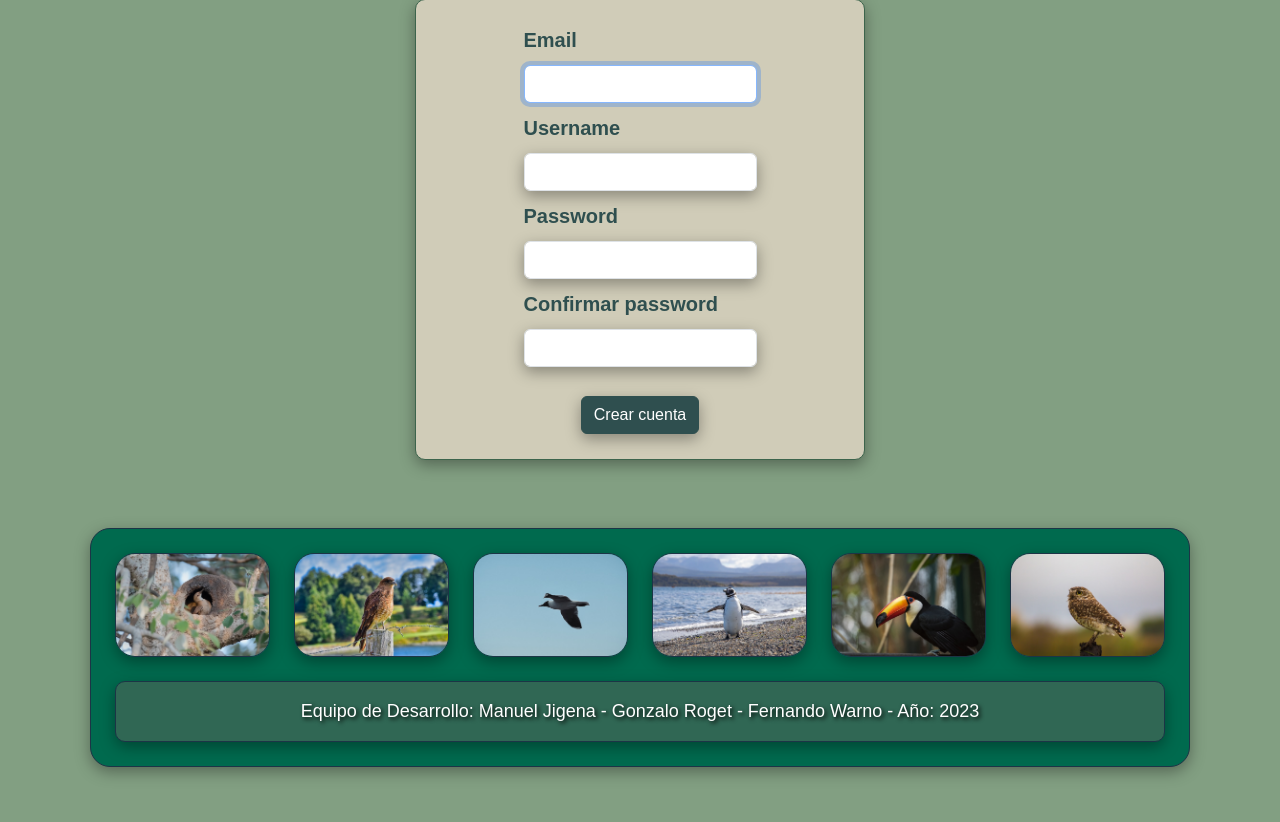
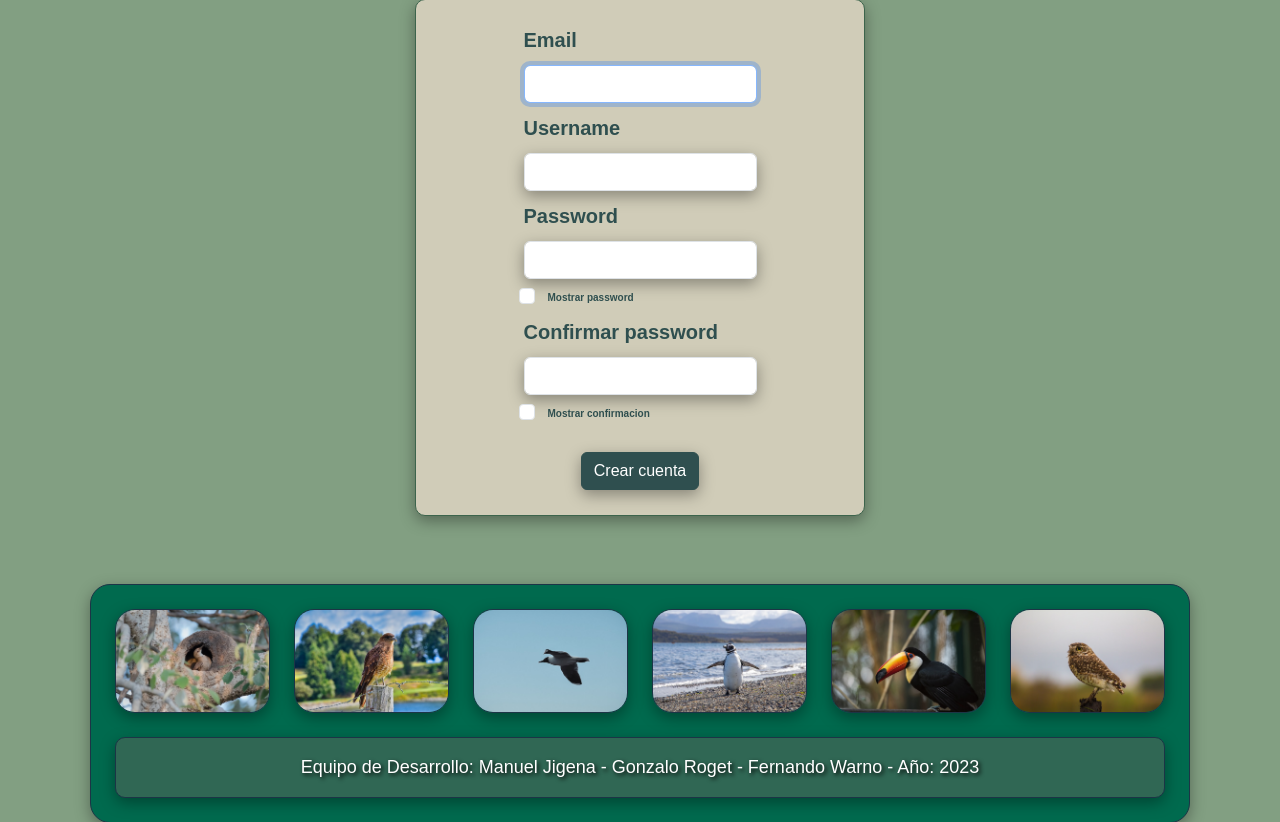
Before and after one commit to ferwargit/aves-app, a Django app: page /user/create_user/ in a window 1280 px wide. Shown: the part 176-998 px from the top of the page. Before the commit the page ends 954 px from the top, so only its background shows below. Run offline with Django 4.2, Linux system fonts and the light colour scheme; data comes from the database, SQL or seed files in the repository; parts of the project's set-up code (start-up, migrations or seed data) failed here and were passed over; some libraries are stand-ins or nearby versions.

Commit message:
add showpass

```diff
--- a/templates/user/create_user.html
+++ b/templates/user/create_user.html
@@ -6,6 +6,7 @@
 {% block content %}
     {% block styles %}
         <link rel="stylesheet" href="{% static 'css/user/create_user.css' %}">
+        <script src="{% static 'js/modal.js' %}" defer></script>
     {% endblock styles %}
     <div class="contenedor">
         <h1 class="cont-titulo">Crear cuenta</h1>
@@ -37,6 +38,7 @@
                        required>
             </div>
             <div class="form-group">
+                <div class="form-row">
                     <label for="password1">Password</label>
                     <input type="password"
                         id="password1"
@@ -44,13 +46,24 @@
                         class="form-control smaller-input"
                         required>
                 </div>
+                <div class="form-check">
+                    <input type="checkbox" id="chbxpass" class="form-check-input">
+                    <label style="font-size: x-small;" for="chbxpass">Mostrar password</label>
+                </div>
+            </div>
             <div class="form-group">
+                <div class="form-row">
                     <label for="password2">Confirmar password</label>
                     <input type="password"
                         id="password2"
                         name="password2"
                         class="form-control smaller-input"
                         required>
+                </div>
+                <div class="form-check">
+                    <input type="checkbox" id="chbxpass2" class="form-check-input">
+                    <label style="font-size: x-small;" for="chbxpass2">Mostrar confirmacion</label>
+                </div>
             </div>
             <div class="form-group not-visible">
                 <label for="id_province">Provincia</label>
@@ -74,4 +87,28 @@
             <button type="submit" class="btn btn-success mt-4">Crear cuenta</button>
         </form>
     </div>
+
+    <script type="text/javascript" defer>
+
+        var checkpass = document.getElementById("chbxpass");
+        var checkpass2 = document.getElementById("chbxpass2");
+        var txtpass = document.getElementById("password1");
+        var txtpass2 = document.getElementById("password2");
+        checkpass.addEventListener('click', ()=> {
+            showhide(checkpass, txtpass);
+        })
+        checkpass2.addEventListener('click', ()=> {
+            showhide(checkpass2, txtpass2);
+        })
+
+        function showhide(chk, txtinput) {
+            console.log(txtinput.type);
+
+            if (chk.checked) {
+                txtinput.type = "text";
+            } else {
+                txtinput.type = "password";
+            }
+        }
+    </script>
 {% endblock content %}
```
Also changed, not shown: templates/user/login_user.html (+29 -5 lines), static/js/modal.js (line endings or trailing spaces). Lines whose indentation alone changed are shown as unchanged.
